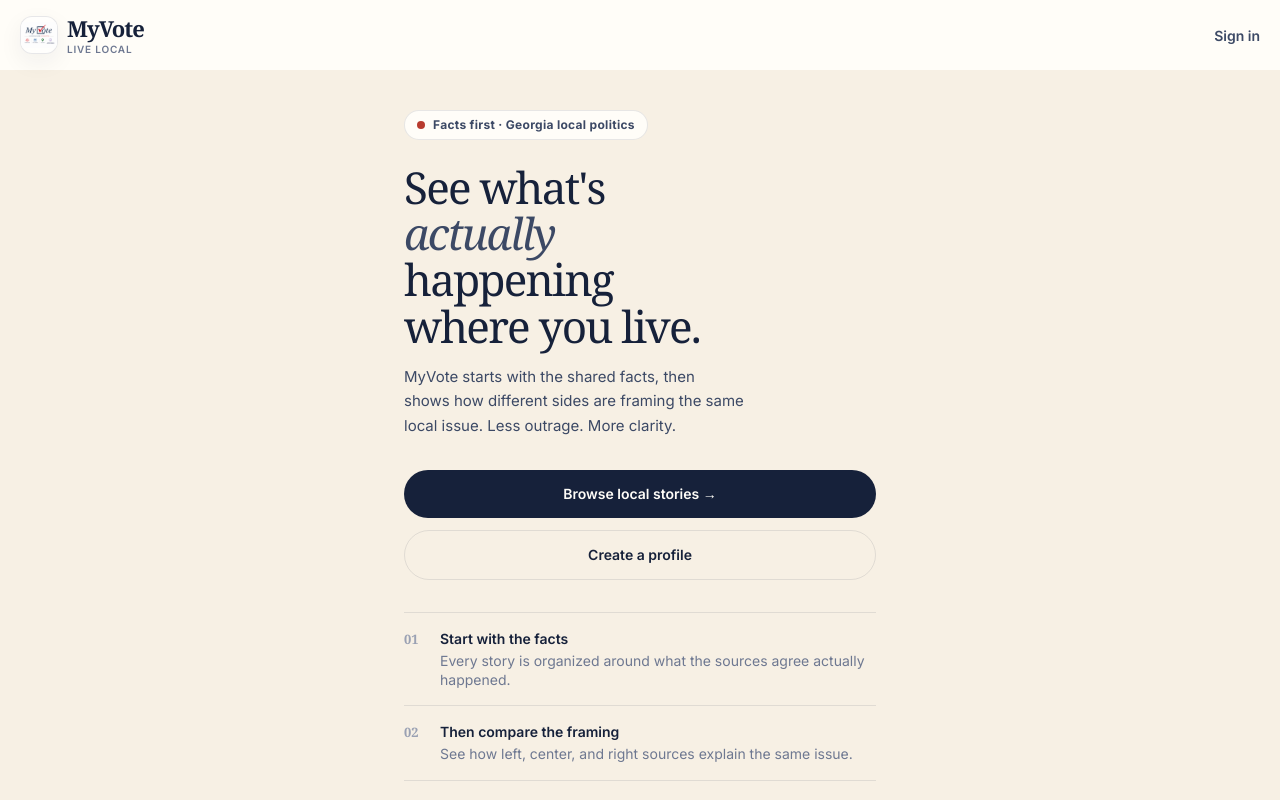
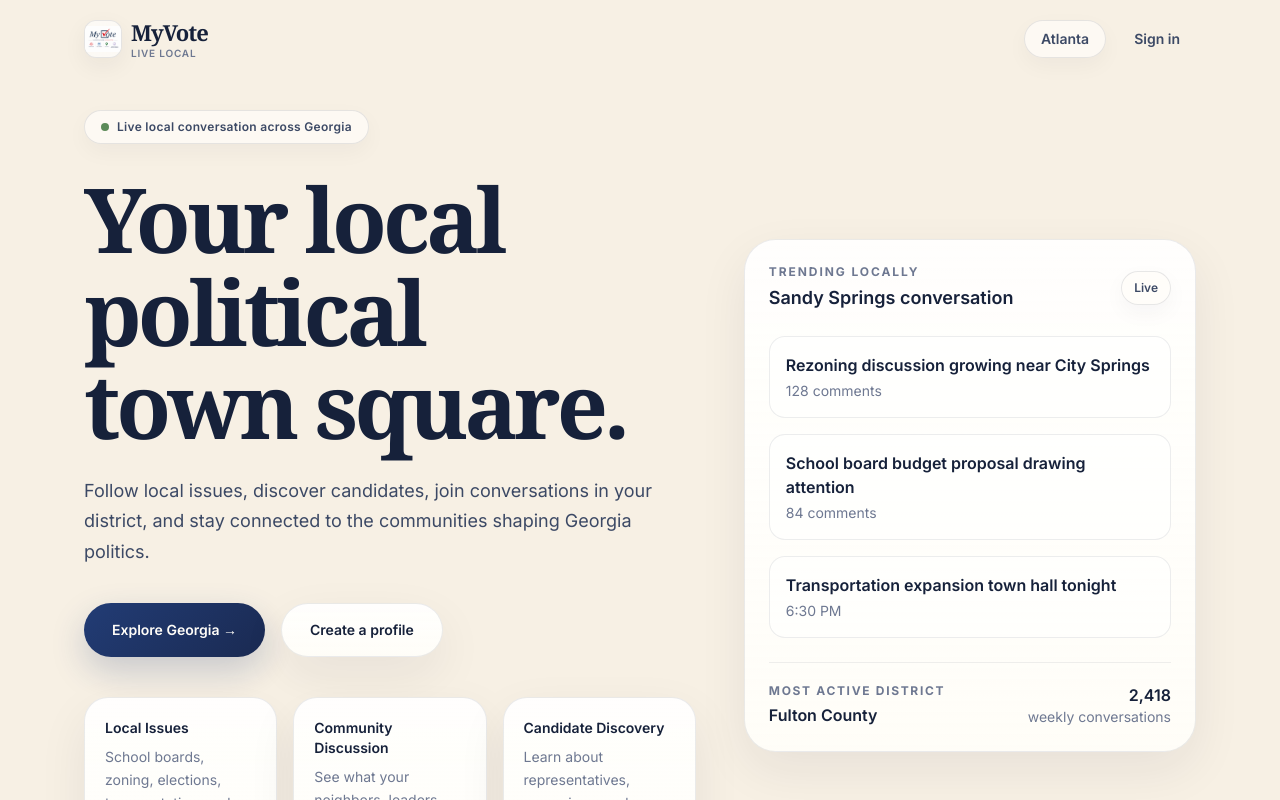
Before and after one commit to kcronin833/MyVote-Beta-, a Next.js app: page / in a window 1280 px wide. Shown: the top 800 px of the page. Built offline with nearby package versions, Linux system fonts and the light colour scheme; no server answers.

Commit message:
Align homepage with Live Local community direction

```diff
--- a/app/page.tsx
+++ b/app/page.tsx
@@ -14,79 +14,157 @@ const GEORGIA_PRIMARY = new Date("2026-05-19T07:00:00-04:00")
 const GEORGIA_GENERAL = new Date("2026-11-03T07:00:00-05:00")
 const TOTAL_RACES = 12
 
-// ── Logged-out landing ────────────────────────────────────────────────────────
 function LandingPage() {
   return (
-    <div className="min-h-screen flex flex-col" style={{ background: "var(--paper-100)" }}>
-      <header className="flex items-center justify-between px-5 py-4" style={{ background: "var(--paper-50)" }}>
+    <div className="min-h-screen flex flex-col overflow-hidden" style={{ background: "var(--paper-100)" }}>
+      <header className="flex items-center justify-between px-5 py-5 max-w-6xl mx-auto w-full">
         <Logo size="md" />
+
+        <div className="flex items-center gap-3">
+          <button className="local-pill px-4 py-2 rounded-full text-sm font-semibold">
+            Atlanta
+          </button>
+
           <Link href="/auth/signin">
-          <button className="text-sm font-semibold" style={{ color: "var(--ink-700)", background: "transparent", border: "none", cursor: "pointer" }}>
+            <button className="text-sm font-semibold px-4 py-2 rounded-full transition-all hover:opacity-80"
+              style={{ color: "var(--ink-700)" }}>
               Sign in
             </button>
           </Link>
+        </div>
       </header>
 
-      <main className="flex-1 px-5 pt-10 pb-8 max-w-lg mx-auto w-full">
-        <div className="inline-flex items-center gap-2 px-3 py-1.5 rounded-full text-xs font-bold tracking-wide mb-6"
-          style={{ background: "var(--paper-50)", border: "1px solid var(--rule)", color: "var(--ink-700)" }}>
-          <span className="w-2 h-2 rounded-full" style={{ background: "var(--civic-red)" }} />
-          Facts first · Georgia local politics
+      <main className="flex-1 px-5 pb-16 pt-8 max-w-6xl mx-auto w-full relative">
+        <div className="grid lg:grid-cols-[1.15fr_.85fr] gap-12 items-center">
+          <div>
+            <div className="inline-flex items-center gap-2 px-4 py-2 rounded-full mb-7 local-pill text-xs font-semibold tracking-wide">
+              <span className="w-2 h-2 rounded-full" style={{ background: "var(--local-green)" }} />
+              Live local conversation across Georgia
             </div>
 
-        <h1 className="mb-4 leading-tight" style={{
-          fontFamily: "var(--font-serif)",
-          fontSize: "clamp(2rem, 8vw, 2.75rem)",
-          fontWeight: 500,
-          letterSpacing: "-0.04em",
-          lineHeight: 1.05,
+            <h1 className="editorial-headline mb-6"
+              style={{
+                fontSize: "clamp(3rem, 9vw, 5.6rem)",
+                fontWeight: 600,
                 color: "var(--ink-900)",
               }}>
-          See what's<br />
-          <em style={{ fontStyle: "italic", color: "var(--ink-700)" }}>actually</em><br />
-          happening<br />
-          where you live.
+              Your local
+              <br />
+              political
+              <br />
+              town square.
             </h1>
 
-        <p className="mb-8 leading-relaxed" style={{ fontFamily: "var(--font-sans)", fontSize: 15, color: "var(--ink-700)", maxWidth: 340 }}>
-          MyVote starts with the shared facts, then shows how different sides are framing the same local issue. Less outrage. More clarity.
+            <p className="max-w-xl mb-9"
+              style={{
+                fontSize: 18,
+                lineHeight: 1.7,
+                color: "var(--ink-700)",
+              }}>
+              Follow local issues, discover candidates, join conversations in your district, and stay connected to the communities shaping Georgia politics.
             </p>
 
-        <div className="flex flex-col gap-3 mb-8">
+            <div className="flex flex-wrap gap-4 mb-10">
               <button
-            onClick={() => { sessionStorage.setItem("myvote_guest", "true"); window.location.reload() }}
-            className="w-full py-3.5 rounded-full text-sm font-semibold text-center transition-opacity hover:opacity-90"
-            style={{ background: "var(--ink-900)", color: "var(--paper-50)", fontFamily: "var(--font-sans)", border: "none" }}>
-            Browse local stories →
+                onClick={() => {
+                  sessionStorage.setItem("myvote_guest", "true")
+                  window.location.reload()
+                }}
+                className="primary-action px-7 py-4 rounded-full font-semibold text-sm transition-all hover:scale-[1.02]"
+              >
+                Explore Georgia →
               </button>
-          <Link href="/auth/signup" className="w-full">
-            <button className="w-full py-3.5 rounded-full text-sm font-semibold text-center transition-colors hover:bg-black/5"
-              style={{ background: "transparent", color: "var(--ink-900)", border: "1px solid var(--rule)", fontFamily: "var(--font-sans)" }}>
+
+              <Link href="/auth/signup">
+                <button className="community-card px-7 py-4 rounded-full font-semibold text-sm transition-all hover:-translate-y-[1px]"
+                  style={{ color: "var(--ink-900)" }}>
                   Create a profile
                 </button>
               </Link>
             </div>
 
-        <div className="space-y-0">
+            <div className="grid sm:grid-cols-3 gap-4 max-w-2xl">
               {[
-            { k: "Start with the facts", v: "Every story is organized around what the sources agree actually happened." },
-            { k: "Then compare the framing", v: "See how left, center, and right sources explain the same issue." },
-            { k: "Keep it local", v: "Focus on Georgia issues, elections, and decisions that affect your community." },
-          ].map((item, i) => (
-            <div key={i} className="flex gap-4 py-4" style={{ borderTop: "1px solid var(--rule)" }}>
-              <span style={{ fontFamily: "var(--font-serif)", fontSize: 13, fontWeight: 600, color: "var(--ink-400)", paddingTop: 1, minWidth: 20 }}>0{i + 1}</span>
-              <div>
-                <div className="text-sm font-semibold mb-0.5" style={{ color: "var(--ink-900)", fontFamily: "var(--font-sans)" }}>{item.k}</div>
-                <div className="text-sm leading-snug" style={{ color: "var(--ink-500)", fontFamily: "var(--font-sans)" }}>{item.v}</div>
+                ["Local Issues", "School boards, zoning, elections, transportation, and policy updates near you."],
+                ["Community Discussion", "See what your neighbors, leaders, and candidates are talking about."],
+                ["Candidate Discovery", "Learn about representatives, campaigns, and upcoming local elections."],
+              ].map(([title, desc], i) => (
+                <div key={i} className="community-card rounded-3xl p-5">
+                  <div className="text-sm font-semibold mb-2" style={{ color: "var(--ink-900)" }}>
+                    {title}
+                  </div>
+                  <div className="text-sm leading-relaxed" style={{ color: "var(--ink-500)" }}>
+                    {desc}
                   </div>
                 </div>
               ))}
             </div>
+          </div>
+
+          <div className="relative">
+            <div className="community-card rounded-[2rem] p-6 backdrop-blur-xl">
+              <div className="flex items-center justify-between mb-6">
+                <div>
+                  <div className="text-xs font-bold uppercase tracking-[0.16em] mb-1"
+                    style={{ color: "var(--ink-500)" }}>
+                    Trending locally
+                  </div>
+                  <div className="font-semibold text-lg" style={{ color: "var(--ink-900)" }}>
+                    Sandy Springs conversation
+                  </div>
+                </div>
+
+                <div className="local-pill px-3 py-2 rounded-full text-xs font-semibold">
+                  Live
+                </div>
+              </div>
+
+              <div className="space-y-4">
+                {[
+                  ["Rezoning discussion growing near City Springs", "128 comments"],
+                  ["School board budget proposal drawing attention", "84 comments"],
+                  ["Transportation expansion town hall tonight", "6:30 PM"],
+                ].map(([title, meta], i) => (
+                  <div key={i}
+                    className="rounded-2xl p-4"
+                    style={{
+                      background: "rgba(255,255,255,0.55)",
+                      border: "1px solid rgba(22,33,58,0.08)",
+                    }}>
+                    <div className="font-semibold mb-1" style={{ color: "var(--ink-900)" }}>
+                      {title}
+                    </div>
+                    <div className="text-sm" style={{ color: "var(--ink-500)" }}>
+                      {meta}
+                    </div>
+                  </div>
+                ))}
+              </div>
+
+              <div className="mt-6 flex items-center justify-between pt-5 subtle-divider border-t">
+                <div>
+                  <div className="text-xs uppercase tracking-[0.14em] font-bold mb-1"
+                    style={{ color: "var(--ink-500)" }}>
+                    Most active district
+                  </div>
+                  <div className="font-semibold" style={{ color: "var(--ink-900)" }}>
+                    Fulton County
+                  </div>
+                </div>
+
+                <div className="text-right">
+                  <div className="font-semibold" style={{ color: "var(--ink-900)" }}>
+                    2,418
+                  </div>
+                  <div className="text-sm" style={{ color: "var(--ink-500)" }}>
+                    weekly conversations
+                  </div>
+                </div>
+              </div>
+            </div>
+          </div>
+        </div>
       </main>
-
-      <footer className="py-4 px-5 text-center text-xs" style={{ color: "var(--ink-400)", fontFamily: "var(--font-sans)" }}>
-        MyVote is non-partisan and not affiliated with any party or campaign.
-      </footer>
     </div>
   )
 }
@@ -95,30 +173,47 @@ function CountdownStrip({ days, label, racesDecided, totalRaces }: {
   days: number; label: string; racesDecided: number; totalRaces: number
 }) {
   const pct = (racesDecided / totalRaces) * 100
+
   return (
-    <div className="rounded-2xl p-4 mb-4" style={{ background: "var(--ink-900)", color: "var(--paper-50)" }}>
-      <div className="flex items-end justify-between mb-3">
+    <div className="community-card rounded-[2rem] p-5 mb-5">
+      <div className="flex items-end justify-between mb-4">
         <div>
-          <div className="text-[10px] font-bold tracking-widest uppercase mb-1" style={{ opacity: 0.55 }}>{label}</div>
+          <div className="text-[10px] font-bold tracking-[0.16em] uppercase mb-2"
+            style={{ color: "var(--ink-500)" }}>
+            {label}
+          </div>
+
           <div className="flex items-baseline gap-2">
-            <span style={{ fontFamily: "var(--font-serif)", fontSize: 32, fontWeight: 600, letterSpacing: "-0.03em", lineHeight: 1 }}>{days}</span>
-            <span className="text-sm" style={{ opacity: 0.7 }}>days away</span>
+            <span className="editorial-headline"
+              style={{ fontSize: 42, fontWeight: 600, color: "var(--ink-900)" }}>
+              {days}
+            </span>
+            <span className="text-sm" style={{ color: "var(--ink-500)" }}>
+              days away
+            </span>
           </div>
         </div>
+
         <Link href="/profile">
-          <button className="text-xs font-semibold px-3 py-2 rounded-full flex items-center gap-1.5 hover:opacity-90 transition-opacity"
-            style={{ background: "var(--paper-50)", color: "var(--ink-900)" }}>
-            Save ballot →
+          <button className="primary-action px-4 py-3 rounded-full text-xs font-semibold">
+            View ballot
           </button>
         </Link>
       </div>
+
       <div>
-        <div className="flex justify-between text-[11px] mb-1.5" style={{ opacity: 0.6 }}>
-          <span>Your ballot</span>
-          <span>{racesDecided} / {totalRaces} decided</span>
+        <div className="flex justify-between text-[11px] mb-2" style={{ color: "var(--ink-500)" }}>
+          <span>Your progress</span>
+          <span>{racesDecided} / {totalRaces} races explored</span>
         </div>
-        <div className="h-1.5 rounded-full overflow-hidden" style={{ background: "rgba(255,255,255,0.15)" }}>
-          <div className="h-full rounded-full transition-all" style={{ width: `${pct}%`, background: "var(--paper-50)" }} />
+
+        <div className="h-2 rounded-full overflow-hidden"
+          style={{ background: "rgba(22,33,58,0.10)" }}>
+          <div className="h-full rounded-full transition-all"
+            style={{
+              width: `${pct}%`,
+              background: "linear-gradient(90deg, var(--civic-gold), var(--civic-blue))",
+            }} />
         </div>
       </div>
     </div>
@@ -127,16 +222,20 @@ function CountdownStrip({ days, label, racesDecided, totalRaces }: {
 
 function HomeTopBar() {
   const { profile } = useAuth()
+
   return (
-    <div className="flex items-center justify-between px-0 pb-4">
+    <div className="flex items-center justify-between px-0 pb-5">
       <div>
         {profile?.location && (
-          <div className="text-[11px] font-semibold tracking-wide mb-0.5" style={{ color: "var(--ink-500)" }}>
+          <div className="text-[11px] font-semibold tracking-wide mb-1"
+            style={{ color: "var(--ink-500)" }}>
             {profile.location}, Georgia
           </div>
         )}
+
         <Logo size="sm" />
       </div>
+
       <div className="flex items-center gap-3">
         <NotificationBell />
         <UserNav />
@@ -169,16 +268,20 @@ export default function HomePage() {
 
   useEffect(() => {
     if (!user) return
+
     const shown = localStorage.getItem("mv_quiz_shown")
     if (shown) return
+
     const likes = JSON.parse(localStorage.getItem("viewpointLikes") || "[]")
     if (likes.length === 0) setShowQuiz(true)
   }, [user])
 
   if (authLoading) {
     return (
-      <div className="min-h-screen flex items-center justify-center" style={{ background: "var(--paper-100)" }}>
-        <div className="animate-spin rounded-full h-8 w-8 border-2 border-transparent" style={{ borderTopColor: "var(--ink-900)" }} />
+      <div className="min-h-screen flex items-center justify-center"
+        style={{ background: "var(--paper-100)" }}>
+        <div className="animate-spin rounded-full h-8 w-8 border-2 border-transparent"
+          style={{ borderTopColor: "var(--civic-blue)" }} />
       </div>
     )
   }
@@ -188,11 +291,13 @@ export default function HomePage() {
   return (
     <div className="min-h-screen" style={{ background: "var(--paper-100)" }}>
       {showQuiz && <OnboardingQuiz onDismiss={() => setShowQuiz(false)} />}
-      <div className="container mx-auto px-4 pt-4 pb-24 max-w-5xl">
+
+      <div className="container mx-auto px-4 pt-5 pb-24 max-w-6xl">
         <HomeTopBar />
-        <div className="flex gap-5 items-start">
+
+        <div className="flex gap-6 items-start">
           {user && (
-            <aside className="hidden lg:block w-60 flex-shrink-0 sticky top-4">
+            <aside className="hidden lg:block w-64 flex-shrink-0 sticky top-5">
               <HomeSidebar racesDecided={racesDecided} totalRaces={TOTAL_RACES} />
             </aside>
           )}
@@ -206,6 +311,7 @@ export default function HomePage() {
                 totalRaces={TOTAL_RACES}
               />
             )}
+
             <HomeFeed />
           </main>
         </div>
```
Lines whose indentation alone changed are shown as unchanged.
